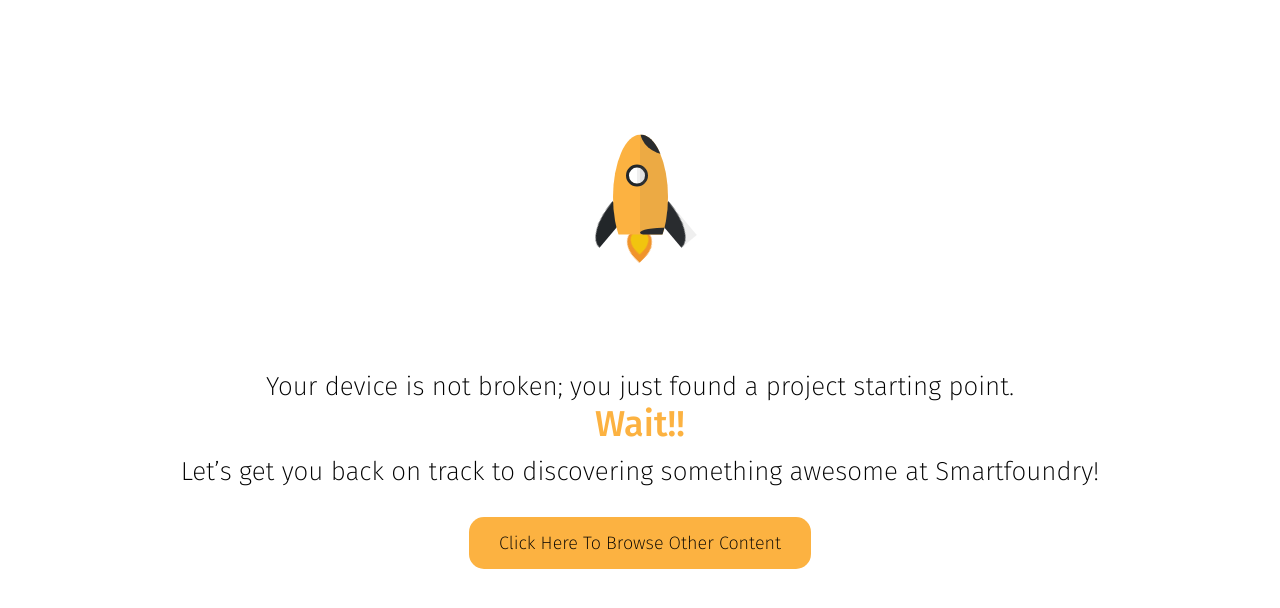
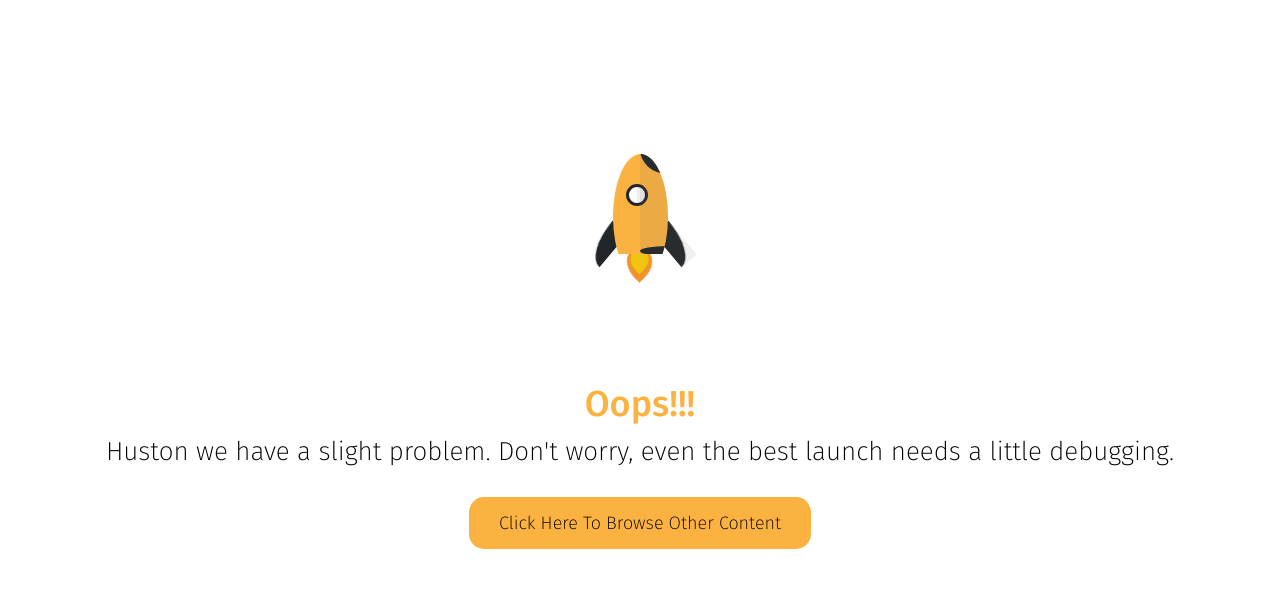
Before and after one commit to Wisdom-Kunambi/404errorPages, a plain HTML site: page twelvePage/index.html in a window 1280 px wide. Drawn offline with nearby package versions, Linux system fonts and the light colour scheme; a web font is replaced by a local one.

Commit message:
add changes into the twelvePage folder

```diff
--- a/twelvePage/index.html
+++ b/twelvePage/index.html
@@ -119,11 +119,10 @@
             </div>
 
             <div class="error-page__heading">
-                <h1 class="error-page__heading-desciption">Your device is not broken; you just found a project starting
-                    point.</h1>
-                <p class="error-page__heading-title">Wait!!</p>
-                <p class="error-page__heading-desciption">Let’s get you back on track to discovering something awesome
-                    at Smartfoundry!</p>
+                <!-- <h1 class="error-page__heading-desciption">Your device is not broken; you just found a project starting
+                    point.</h1> -->
+                <h1 class="error-page__heading-title">Oops!!!</h1>
+                <p class="error-page__heading-desciption">Huston we have a slight problem. Don't worry, even the best launch needs a little debugging.</p>
             </div>
 
             <a class="error-page__button" href="#" aria-label="back to home" title="back to home">Click here to browse
--- a/twelvePage/script.js
+++ b/twelvePage/script.js
@@ -1,18 +1,16 @@
 (function() {
   "use strict";
 
-  let tl = gsap.timeline({repeat: -1, repeatDelay: 1}),
+  let tl = gsap.timeline(),  // Removed repeat and repeatDelay
      labels = document.getElementsByClassName("labels"),
      rocket = document.querySelectorAll(".rocket__body, .rocket__wing, .rocket__fire"),
      smokeL = document.querySelectorAll(".rocket__smoke--left"),
      smokeR = document.querySelectorAll(".rocket__smoke--right"),
      fire = document.getElementsByClassName("rocket__fire");
 
-
   let cdStart = 1.25, cdLeave = cdStart / 2,
       esDuration = 0.10, esRepeat = 15,
       smDuration = 1.5;
-
 
   tl.addLabel("countdown")
       .from(labels, {
@@ -32,7 +30,6 @@
       .from(rocket, {
         duration: esDuration,
         x: "+=3px",
-        repeat: esRepeat,
       }, "engine-start-=.5")
       .from(rocket, {
         duration: esDuration * 20,
@@ -64,18 +61,6 @@
       .to(fire, {
         duration: .25,
         scale: 2,
-      }, "lift-off-=1")
-    .addLabel("launch")
-      .to(rocket, {
-        duration: 0.7,
-        y: () => "-=" + (document.body.offsetHeight) + "px",
-        ease: "power4.in",
-      }, "launch-=0.5")
-      .to(fire, {
-        duration: .25,
-        scale: 1.75,
-        repeat: 10,
-      }, "launch-=1.8")
-    ;
+      }, "lift-off-=1");
 
 })();
```
